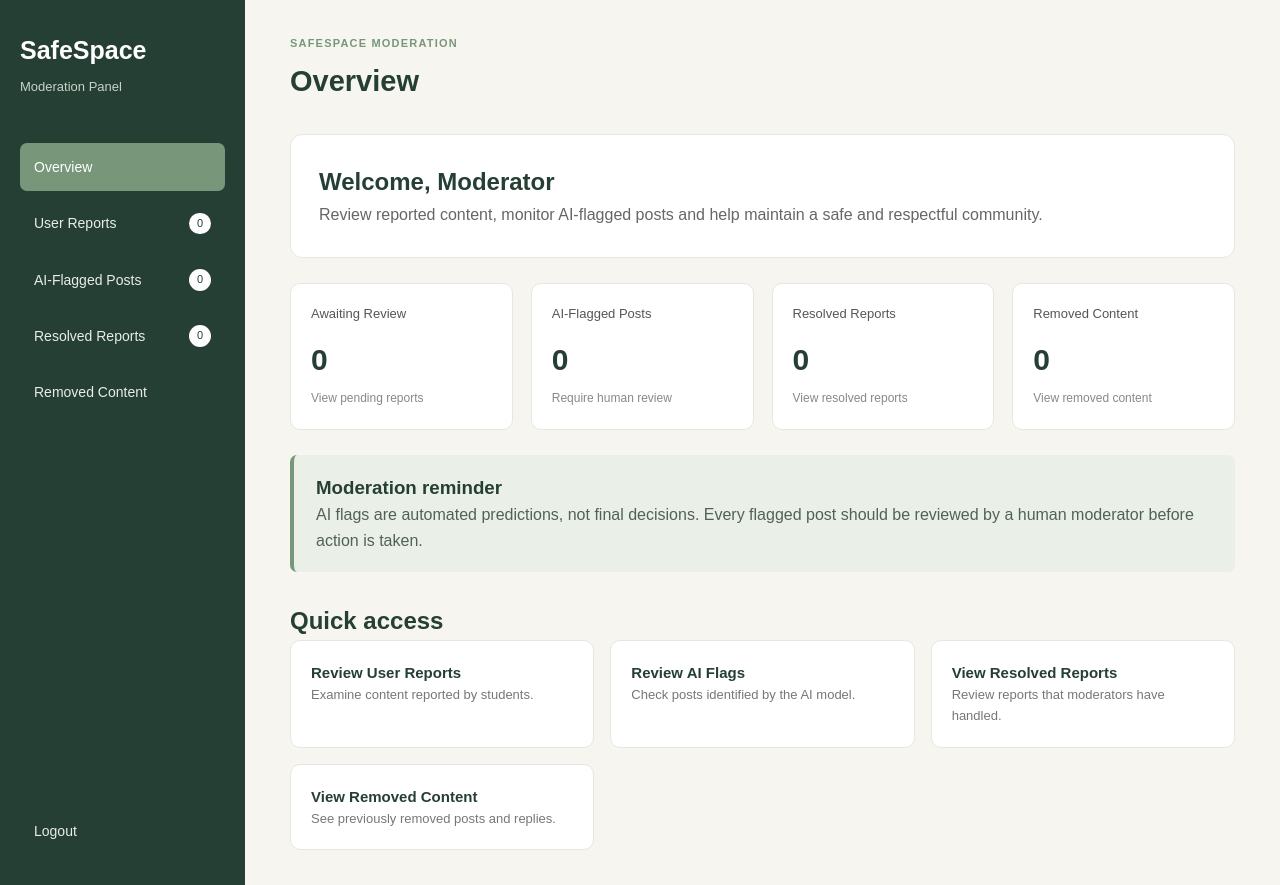
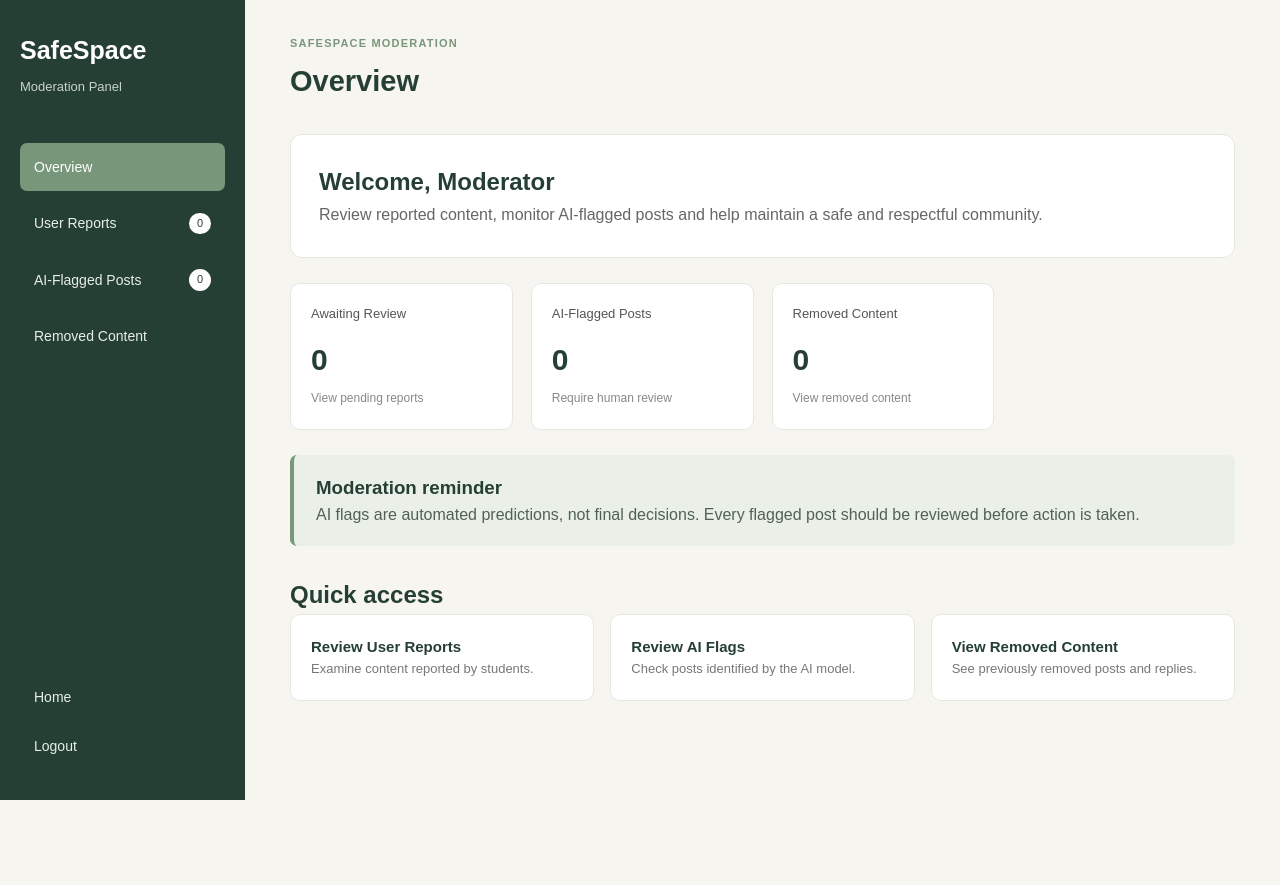
Before and after one commit to JulietMumbi/safespace, a Django app: page /moderation-dashboard/ in a window 1280 px wide. After the commit the page ends 800 px from the top, so only its background shows below. Run offline with Django 5.2, Linux system fonts and the light colour scheme; the visitor is signed in with stand-in values (Sample User, id 1); data that the repository does not hold is empty.

Commit message:
removed resolved

```diff
--- a/core/templates/core/moderation_dashboard.html
+++ b/core/templates/core/moderation_dashboard.html
@@ -1,4 +1,3 @@
-
 {% load static %}
 <link rel="stylesheet" href="{% static 'core/css/style.css' %}">
 
@@ -33,12 +32,6 @@
                 <span>{{ ai_flagged_count }}</span>
             </a>
 
-            <a href="{% url 'moderation_dashboard' %}?status=resolved"
-               class="{% if selected_filter == 'resolved' %}active{% endif %}">
-                Resolved Reports
-                <span>{{ resolved_count }}</span>
-            </a>
-
             <a href="{% url 'moderation_dashboard' %}?status=removed"
                class="{% if selected_filter == 'removed' %}active{% endif %}">
                 Removed Content
@@ -46,7 +39,10 @@
 
         </nav>
 
+
+
         <div class="sidebar-bottom">
+            <a href="{% url 'home' %}">Home</a>
             <a href="{% url 'logout' %}">Logout</a>
         </div>
 
@@ -65,9 +61,6 @@
 
                 {% elif selected_filter == 'pending' %}
                     <h1>User Reports</h1>
-
-                {% elif selected_filter == 'resolved' %}
-                    <h1>Resolved Reports</h1>
 
                 {% elif selected_filter == 'ai_flagged' %}
                     <h1>AI-Flagged Posts</h1>
@@ -116,22 +109,12 @@
                     <span>View pending reports</span>
                 </a>
 
-
                 <a href="{% url 'moderation_dashboard' %}?status=ai_flagged"
                    class="stat-card clickable-stat-card">
                     <p>AI-Flagged Posts</p>
                     <h2>{{ ai_flagged_count }}</h2>
                     <span>Require human review</span>
                 </a>
-
-
-                <a href="{% url 'moderation_dashboard' %}?status=resolved"
-                   class="stat-card clickable-stat-card">
-                    <p>Resolved Reports</p>
-                    <h2>{{ resolved_count }}</h2>
-                    <span>View resolved reports</span>
-                </a>
-
 
                 <a href="{% url 'moderation_dashboard' %}?status=removed"
                    class="stat-card clickable-stat-card">
@@ -149,8 +132,7 @@
 
                 <p>
                     AI flags are automated predictions, not final decisions.
-                    Every flagged post should be reviewed by a human moderator
-                    before action is taken.
+                    Every flagged post should be reviewed before action is taken.
                 </p>
             </section>
 
@@ -168,20 +150,11 @@
                         <p>Examine content reported by students.</p>
                     </a>
 
-
                     <a href="{% url 'moderation_dashboard' %}?status=ai_flagged"
                        class="quick-link-card">
                         <h3>Review AI Flags</h3>
                         <p>Check posts identified by the AI model.</p>
                     </a>
-
-
-                    <a href="{% url 'moderation_dashboard' %}?status=resolved"
-                       class="quick-link-card">
-                        <h3>View Resolved Reports</h3>
-                        <p>Review reports that moderators have handled.</p>
-                    </a>
-
 
                     <a href="{% url 'moderation_dashboard' %}?status=removed"
                        class="quick-link-card">
@@ -257,79 +230,6 @@
                     <div class="empty-moderation-state">
                         <h3>No pending reports</h3>
                         <p>There are currently no reports awaiting review.</p>
-                    </div>
-
-                {% endfor %}
-
-            </section>
-
-
-        <!-- RESOLVED REPORTS -->
-        {% elif selected_filter == 'resolved' %}
-
-            <section class="moderation-section">
-
-                <div class="section-heading">
-                    <div>
-                        <h2>Resolved Reports</h2>
-                        <p>
-                            Reports that moderators have handled by
-                            removing the reported content.
-                        </p>
-                    </div>
-
-                    <span class="section-count">
-                        {{ reports|length }}
-                    </span>
-                </div>
-
-
-                {% for report in reports %}
-
-                    <a href="{% url 'moderation_report_detail' report.pk %}"
-                       class="report-list-card">
-
-                        <div class="report-card-content">
-
-                            <div class="report-card-top">
-                                <span>Report #{{ report.id }}</span>
-
-                                <span class="report-status status-resolved">
-                                    Resolved
-                                </span>
-                            </div>
-
-                            <h3>
-                                {% if report.post %}
-                                    {{ report.post.title }}
-                                {% elif report.reply %}
-                                    Reported reply
-                                {% else %}
-                                    Content unavailable
-                                {% endif %}
-                            </h3>
-
-                            <p>
-                                {{ report.reason|truncatechars:120 }}
-                            </p>
-
-                            <div class="report-card-meta">
-                                <span>
-                                    {{ report.created_at|date:"d M Y, H:i" }}
-                                </span>
-
-                                <span>View report →</span>
-                            </div>
-
-                        </div>
-
-                    </a>
-
-                {% empty %}
-
-                    <div class="empty-moderation-state">
-                        <h3>No resolved reports yet</h3>
-                        <p>Resolved reports will appear here.</p>
                     </div>
 
                 {% endfor %}
--- a/core/templates/core/moderation_report_detail.html
+++ b/core/templates/core/moderation_report_detail.html
@@ -92,7 +92,7 @@
 
                     <input type="hidden"
                            name="report_id"
-                           value="{{ report.id }}">
+                           value="{{ report.pk }}">
 
                     <label for="notes">Moderator notes</label>
 
--- a/core/views.py
+++ b/core/views.py
@@ -2,15 +2,13 @@ from django.shortcuts import render, redirect, get_object_or_404
 from django.core.paginator import Paginator
 from django.contrib.auth import authenticate, login, logout
 from django.contrib import messages
-from core.toxicity import load_toxicity_model
 from django.urls import reverse
 from .toxicity import load_toxicity_model, contains_disguised_abuse
-from django.utils import timezone
 from .models import PostArchiveLog
 from .archive_utils import five_months_ago
 from django.db import transaction, IntegrityError
 from django.contrib.auth.hashers import make_password
-from django.http import HttpResponseForbidden, request
+from django.http import HttpResponseForbidden
 from .models import (
     User,
     AnonymousProfile,
@@ -214,7 +212,6 @@ def dashboard(request):
         'categories': categories
     })
 
-    return render(request, 'core/dashboard.html')
 
 
 
@@ -531,10 +528,14 @@ def moderation_dashboard(request):
             return redirect('/moderation-dashboard/?status=ai_flagged')
 
         # User-reported content
-        report_id = request.POST.get('report_id')
+        report_id = (request.POST.get('report_id') or '').strip()
+
+        if not report_id.isdigit():
+            messages.error(request, 'Invalid report ID. Please try again.')
+            return redirect('moderation_dashboard')
 
         report = Report.objects.filter(
-            pk=report_id
+            pk=int(report_id)
         ).select_related('post', 'reply').first()
 
         if report is None:
@@ -573,7 +574,7 @@ def moderation_dashboard(request):
 
             target.status = 'removed'
             target.save(update_fields=['status'])
-            report.status = 'resolved'
+            report.status = 'removed'
 
         elif action == 'dismiss':
             report.status = 'dismissed'
@@ -597,7 +598,6 @@ def moderation_dashboard(request):
 
     # Report counts
     pending_count = Report.objects.filter(status='pending').count()
-    resolved_count = Report.objects.filter(status='resolved').count()
     dismissed_count = Report.objects.filter(status='dismissed').count()
 
     # Removed content
@@ -629,7 +629,6 @@ def moderation_dashboard(request):
     valid_filters = [
         'overview',
         'pending',
-        'resolved',
         'dismissed',
         'removed',
         'ai_flagged',
@@ -648,7 +647,7 @@ def moderation_dashboard(request):
         'reply__post',
     ).order_by('-created_at')
 
-    if selected_filter in ['pending', 'resolved', 'dismissed']:
+    if selected_filter in ['pending', 'dismissed']:
         reports = reports.filter(status=selected_filter)
     else:
         reports = reports.none()
@@ -662,7 +661,6 @@ def moderation_dashboard(request):
     context = {
         'reports': reports,
         'pending_count': pending_count,
-        'resolved_count': resolved_count,
         'dismissed_count': dismissed_count,
         'removed_count': removed_count,
         'removed_posts': removed_posts,
```
